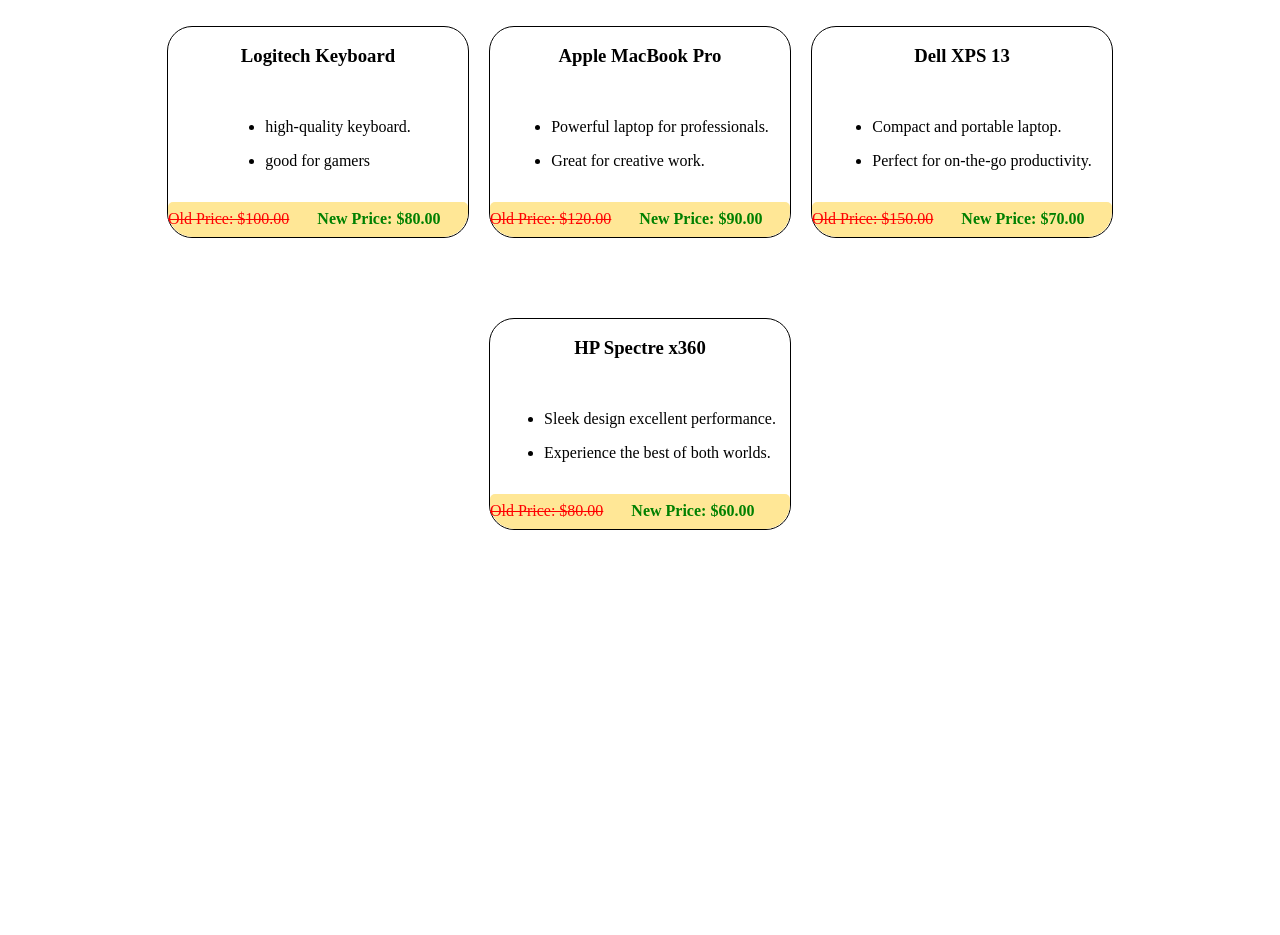
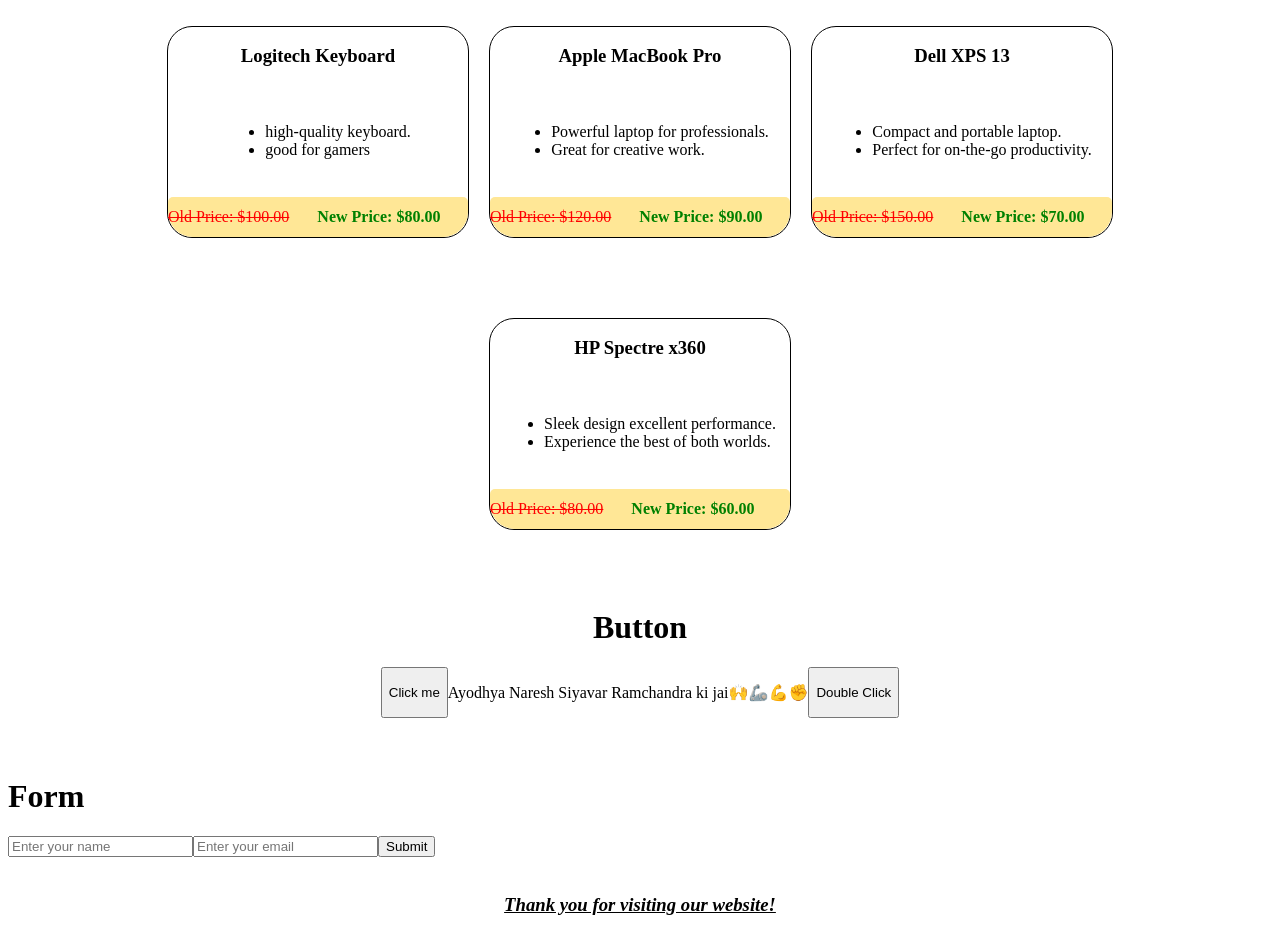
Before and after one commit to Harshit-Webworld1515/react-foundation, a React (Vite) app in the folder basic-React-app/: page / in a window 1280 px wide. Shown: the part 2140-3075 px from the top of the page. Before the commit the page ends 2718 px from the top, so only its background shows below. Built offline with nearby package versions, Linux system fonts and the light colour scheme.

Commit message:
add styling and small debug related to desendent

```diff
--- a/basic-React-app/src/App.jsx
+++ b/basic-React-app/src/App.jsx
@@ -6,6 +6,8 @@
 import ProductTab from './ProductTab'
 import { Itemlist,ArticleTab, ObjectTab } from './ProductTab'
 import MsgBox from './MsgBox'
+import { Button2 } from './Button'
+import Form from './Form'
 function App() {
 
   return (
@@ -29,6 +31,14 @@
       <br />
       <h1 style={{ textAlign: "center" }}>Blockbuster deals Shop now!</h1>
       <ObjectTab />
+      <br />
+      <h1 style={{ textAlign: "center" }}>Button</h1>
+      <Button2 />
+      <br />
+      <h1>Form</h1>
+      <Form />
+      <br />
+      <h3 style={{ textAlign: "center", textDecoration: "underline", }}><i>Thank you for visiting our website!</i></h3>
     </>
 
     // </div>
--- a/basic-React-app/src/Price.jsx
+++ b/basic-React-app/src/Price.jsx
@@ -16,7 +16,7 @@
         backgroundColor: "#ffe796",
         borderRadius: "5px",
         width: "300px",
-        height: "90px",
+        height: "40px",
         borderBottomRightRadius: "25px",
         borderBottomLeftRadius: "25px",
     }
--- a/basic-React-app/src/Product.css
+++ b/basic-React-app/src/Product.css
@@ -23,7 +23,7 @@
     border: 1px solid black;
     background-color: lightyellow;
 }
-button {
+.button1 {
     padding: 10px 20px;
     border-radius: 5px;
     border: none;
@@ -43,5 +43,10 @@
     display: flex;
     flex-direction: column;
     align-items: center;
-    justify-content: space-around;
+    justify-content: space-between;
 }
+.button2 {
+    display: flex;
+    justify-content: center;
+    margin: 20px;
+}
--- a/basic-React-app/src/Product.jsx
+++ b/basic-React-app/src/Product.jsx
@@ -68,11 +68,11 @@
         ["Compact and portable laptop.","Perfect for on-the-go productivity."],
         ["Sleek design excellent performance.","Experience the best of both worlds."]
     ]
-    let desc = description[idx].map((item, index) => <p key={index}><ul><li>{item}</li></ul></p>)
+    let desc = (<ul>{description[idx].map((item, index) => (<li key={index}>{item}</li>))}</ul>)
     return (
         <div className="Object">
             <h3>{title}</h3>
-            <p>{desc}</p>
+            {desc}
             <Price OldPrice={OldPrice[idx]} NewPrice={NewPrice[idx]} />
         </div>
     )
```
